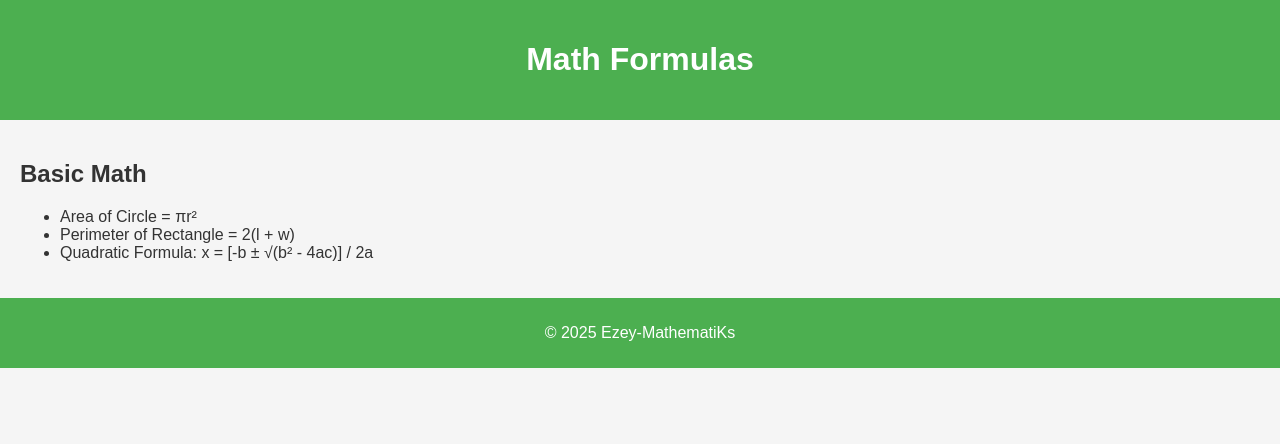
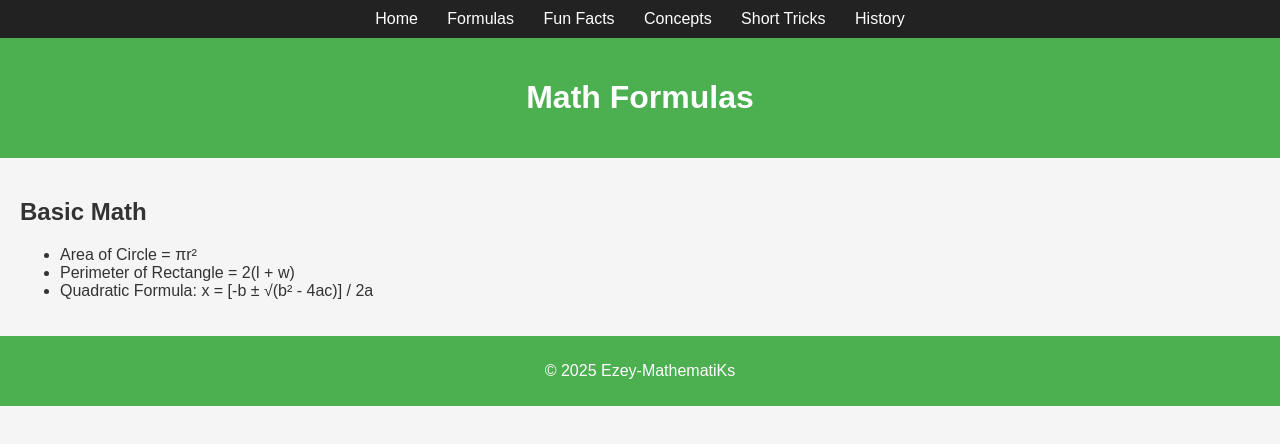
Before and after one commit to Anirudh-KCx/Ezey-MathematiKs-, a plain HTML site: page formulas.html in a window 1280 px wide. Drawn offline with Linux system fonts and the light colour scheme.

Commit message:
Update formulas.html

```diff
--- a/formulas.html
+++ b/formulas.html
@@ -6,6 +6,14 @@
   <link rel="stylesheet" href="style.css">
 </head>
 <body>
+  <nav style="background:#222; padding:10px;">
+  <a href="index.html" style="color:white; margin-right:15px;">Home</a>
+  <a href="formulas.html" style="color:white; margin-right:15px;">Formulas</a>
+  <a href="fun-facts.html" style="color:white; margin-right:15px;">Fun Facts</a>
+  <a href="concepts.html" style="color:white; margin-right:15px;">Concepts</a>
+  <a href="short-tricks.html" style="color:white; margin-right:15px;">Short Tricks</a>
+  <a href="history.html" style="color:white;">History</a>
+  </nav>
   <header>
     <h1>Math Formulas</h1>
   </header>
```
